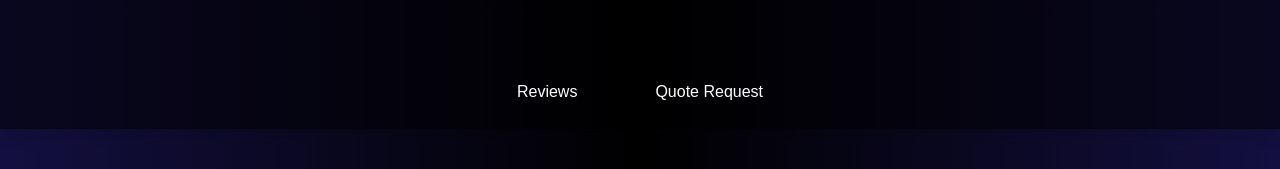
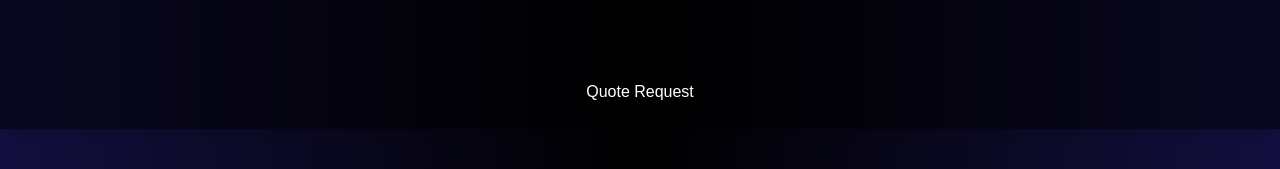
Before and after one commit to Mohit27mk/dynamic_vibe, a React (Create React App) app: page /aboutus in a window 1280 px wide. Shown: the part 245-414 px from the top of the page. Built offline with nearby package versions, Linux system fonts and the light colour scheme.

Commit message:
Remove Reviews section from Navbar component

```diff
--- a/src/components/PartyRentalsPage/Navbar.jsx
+++ b/src/components/PartyRentalsPage/Navbar.jsx
@@ -121,7 +121,7 @@ const Navbar = () => {
               <a onClick={() => navigate('/customfabrication')}>Custom Fabrication</a>
             </div>
           </div>
-          <span onClick={() => scrollToSection(reviewsRef)}>Reviews</span>
+          {/* <span onClick={() => scrollToSection(reviewsRef)}>Reviews</span> */}
           <span onClick={()=>navigate('/request')}>Quote Request</span>
         </div>
       </section>
```
